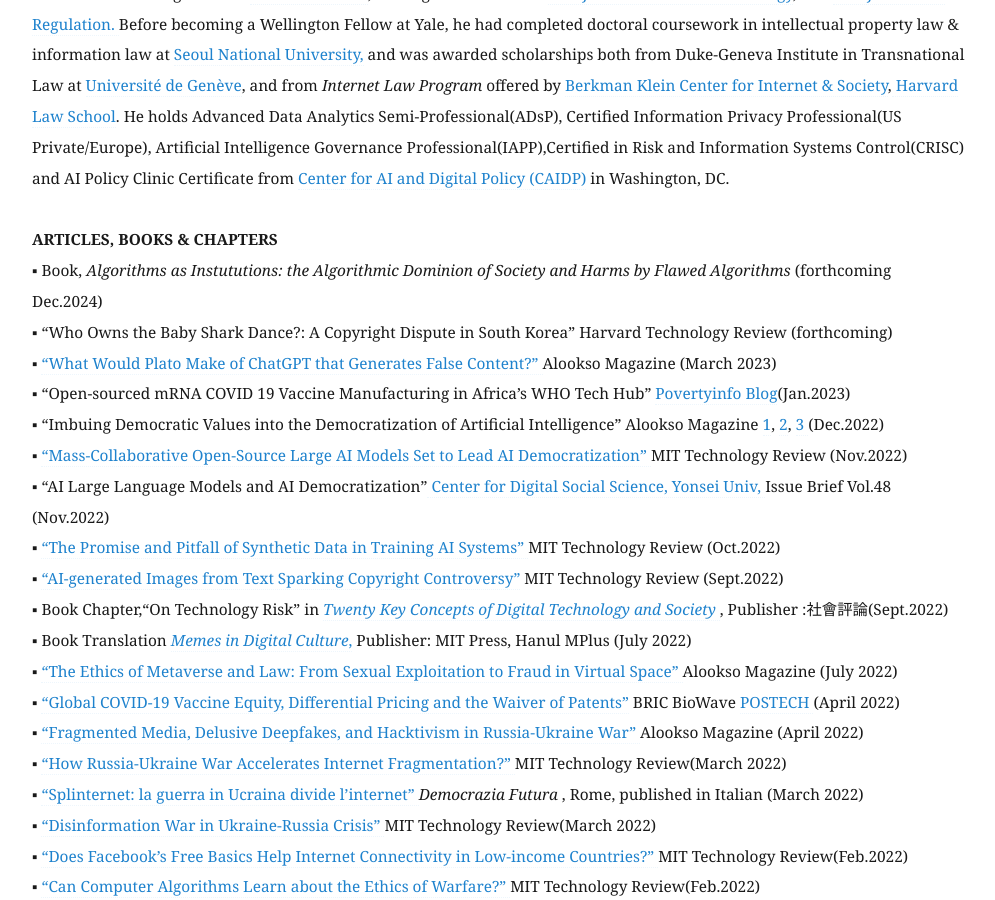
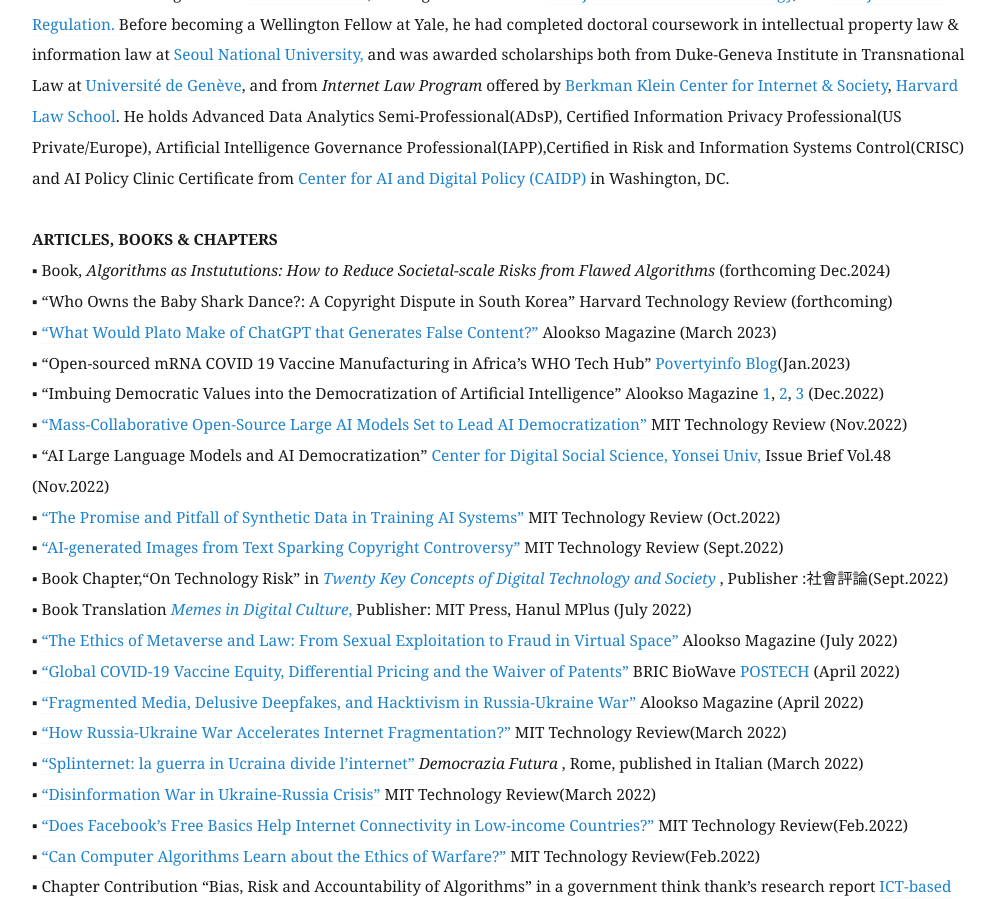
Before and after one commit to eunchangchoi/eunchangchoi.github.io, a Jekyll site: the page built from index.md, in a window 1280 px wide and 900 px high, scrolled down 2643 px. Shown: the whole window, without its empty margins (68-1063 px from the left). Built offline with Jekyll 4.4.1, drawn with Linux system fonts in a browser that asks for light colours.

Commit message:
Update index.md

```diff
--- a/index.md
+++ b/index.md
@@ -38,7 +38,7 @@
 
 <br>
  <strong> ARTICLES, BOOKS & CHAPTERS </strong> <br>
-▪ Book,<i> Algorithms as Instututions: the Algorithmic Dominion of Society and Harms by Flawed Algorithms</i> (forthcoming Dec.2024) <br>
+▪ Book,<i> Algorithms as Instututions: How to Reduce Societal-scale Risks from Flawed Algorithms</i> (forthcoming Dec.2024) <br>
 ▪ “Who Owns the Baby Shark Dance?: A Copyright Dispute in South Korea” Harvard Technology Review (forthcoming) <br>
 ▪ <a href="https://alook.so/posts/54t4woG">“What Would Plato Make of ChatGPT that Generates False Content?”  </a> Alookso Magazine (March 2023) <br>
 ▪ “Open-sourced mRNA COVID 19 Vaccine Manufacturing in Africa’s WHO Tech Hub” <a href="https://blog.naver.com/gp3project/222993202700"> Povertyinfo Blog</a>(Jan.2023) <br>
```
